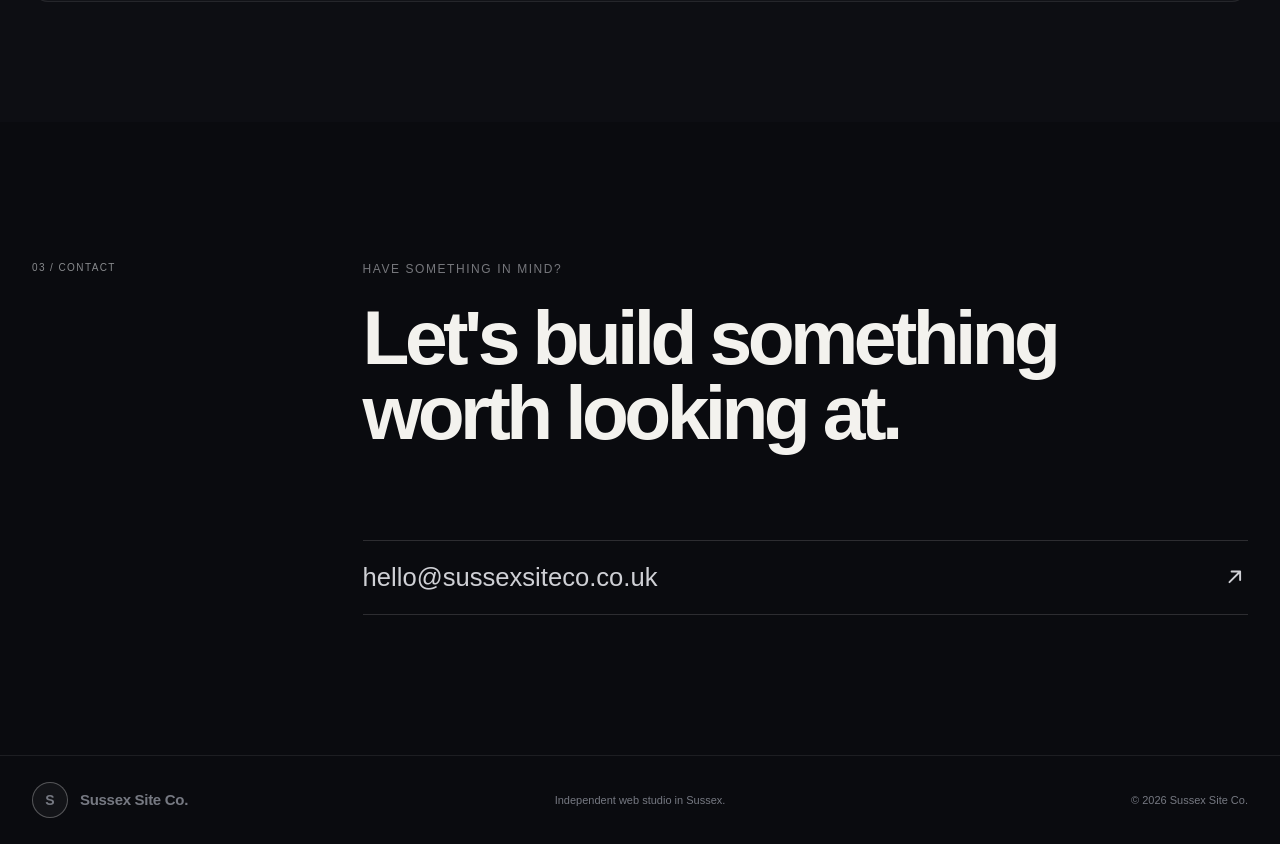
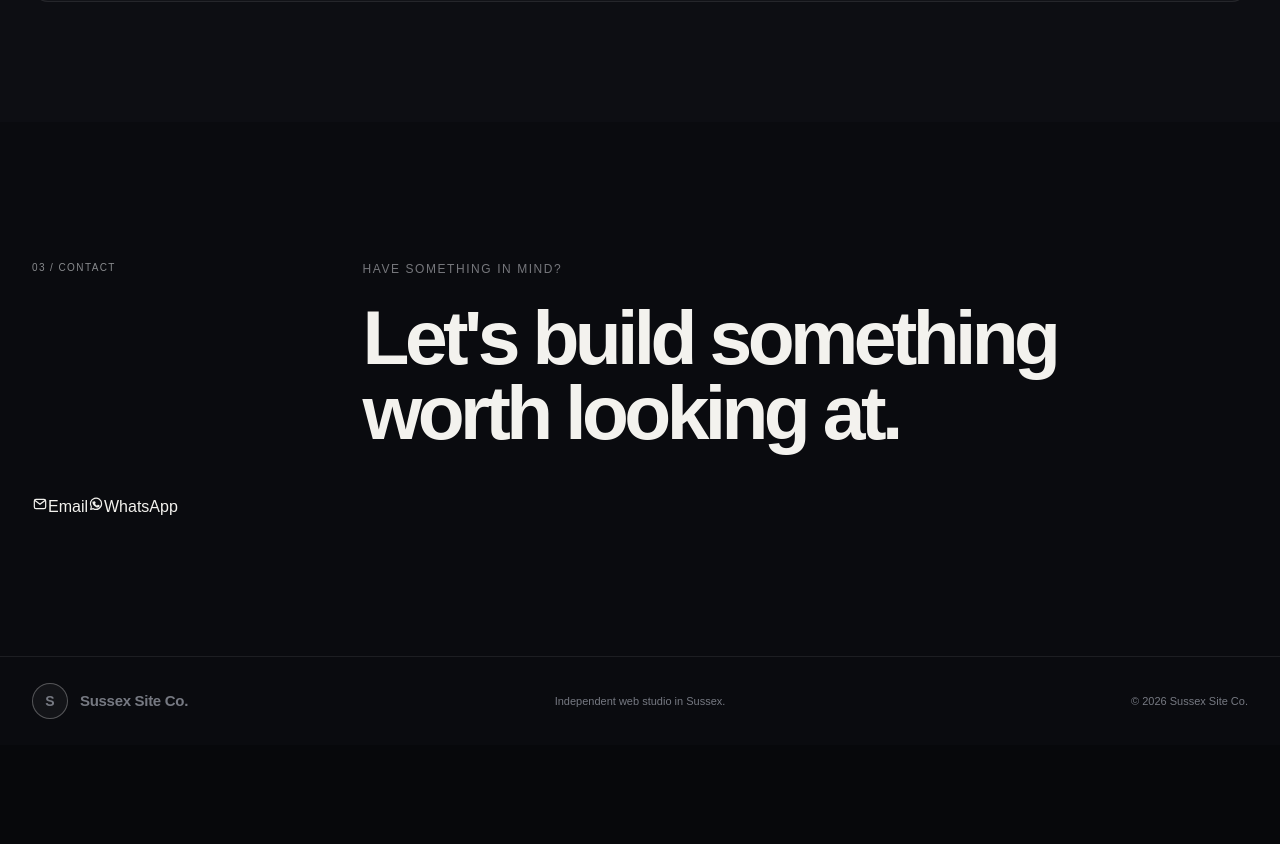
Before and after one commit to deangudgeon123-hub/Sussex-Site-Co, a Next.js app: page / in a window 1280 px wide. Shown: the part 3271-4115 px from the top of the page. After the commit the page ends 4016 px from the top, so only its background shows below. Built offline with nearby package versions, Linux system fonts and the light colour scheme.

Commit message:
Add WhatsApp and email icon contact buttons

```diff
--- a/app/page.tsx
+++ b/app/page.tsx
@@ -1,6 +1,20 @@
 const ArrowUpRight = () => (
   <svg viewBox="0 0 24 24" aria-hidden="true">
     <path d="M7 17 17 7M9 7h8v8" fill="none" stroke="currentColor" strokeWidth="1.8" strokeLinecap="round" strokeLinejoin="round" />
+  </svg>
+);
+
+const MailIcon = () => (
+  <svg viewBox="0 0 24 24" aria-hidden="true">
+    <rect x="3.5" y="5" width="17" height="14" rx="2.5" fill="none" stroke="currentColor" strokeWidth="1.8" />
+    <path d="m5 7 7 5.5L19 7" fill="none" stroke="currentColor" strokeWidth="1.8" strokeLinecap="round" strokeLinejoin="round" />
+  </svg>
+);
+
+const WhatsAppIcon = () => (
+  <svg viewBox="0 0 24 24" aria-hidden="true">
+    <path d="M20.4 11.7a8.4 8.4 0 0 1-12.5 7.3L4 20l1-3.8A8.4 8.4 0 1 1 20.4 11.7Z" fill="none" stroke="currentColor" strokeWidth="1.8" strokeLinecap="round" strokeLinejoin="round" />
+    <path d="M9.1 8.2c.2-.4.4-.4.7-.4h.4c.1 0 .3 0 .4.3l.8 1.8c.1.3.1.4 0 .6l-.6.8c-.2.2-.2.4 0 .6.6 1 1.4 1.8 2.4 2.4.2.1.4.1.6-.1l.8-1c.2-.2.4-.2.6-.1l1.8.9c.3.1.4.3.4.5 0 .5-.2 1.5-1 2-.5.4-1.2.7-2.1.7-1 0-2.5-.5-4.2-1.9-2-1.7-3.3-3.8-3.4-5.3 0-.7.2-1.3.5-1.8Z" fill="currentColor" />
   </svg>
 );
 
@@ -112,7 +126,16 @@ export default function Home() {
         </div>
       </section>
 
-      <section className="contactSection" id="contact"><div className="shell contactInner"><span className="sectionIndex">03 / CONTACT</span><div className="contactCopy"><p className="statementKicker">Have something in mind?</p><h2>Let's build something worth looking at.</h2></div><a className="contactButton" href="mailto:hello@sussexsiteco.co.uk"><span>hello@sussexsiteco.co.uk</span><ArrowUpRight /></a></div></section>
+      <section className="contactSection" id="contact">
+        <div className="shell contactInner">
+          <span className="sectionIndex">03 / CONTACT</span>
+          <div className="contactCopy"><p className="statementKicker">Have something in mind?</p><h2>Let's build something worth looking at.</h2></div>
+          <div className="contactActions" aria-label="Contact options">
+            <a className="contactIconButton emailContact" href="mailto:hello@sussexsiteco.co.uk" aria-label="Email Sussex Site Co." title="Email Sussex Site Co."><MailIcon /><span>Email</span></a>
+            <a className="contactIconButton whatsappContact" href="https://wa.me/447902760832" target="_blank" rel="noreferrer" aria-label="Message Sussex Site Co. on WhatsApp" title="WhatsApp Sussex Site Co."><WhatsAppIcon /><span>WhatsApp</span></a>
+          </div>
+        </div>
+      </section>
       <footer className="siteFooter"><div className="shell footerInner"><a className="brand" href="#top"><span className="brandMark">S</span><span className="brandText">Sussex Site Co.</span></a><p>Independent web studio in Sussex.</p><span>© 2026 Sussex Site Co.</span></div></footer>
     </main>
   );
```
